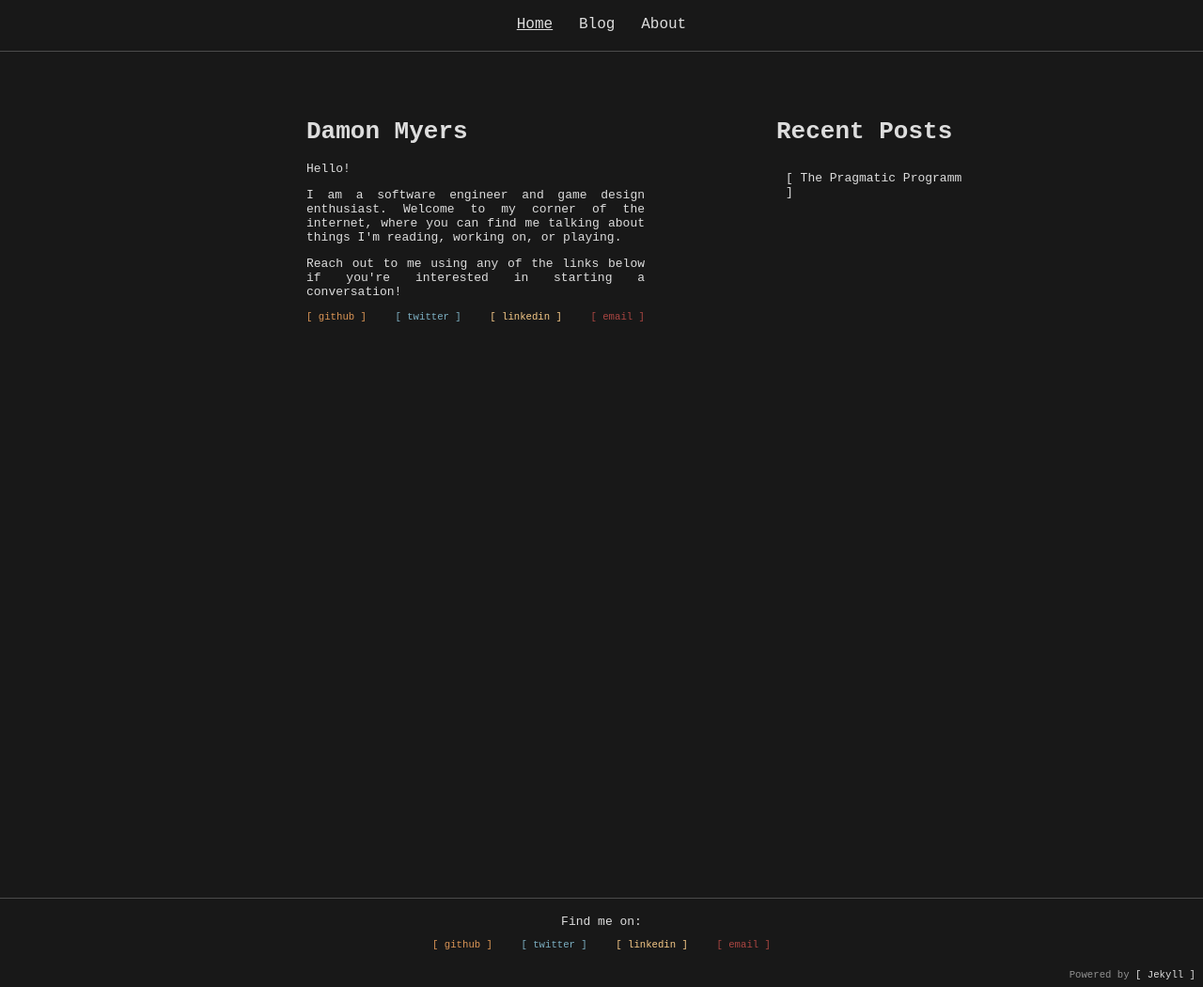
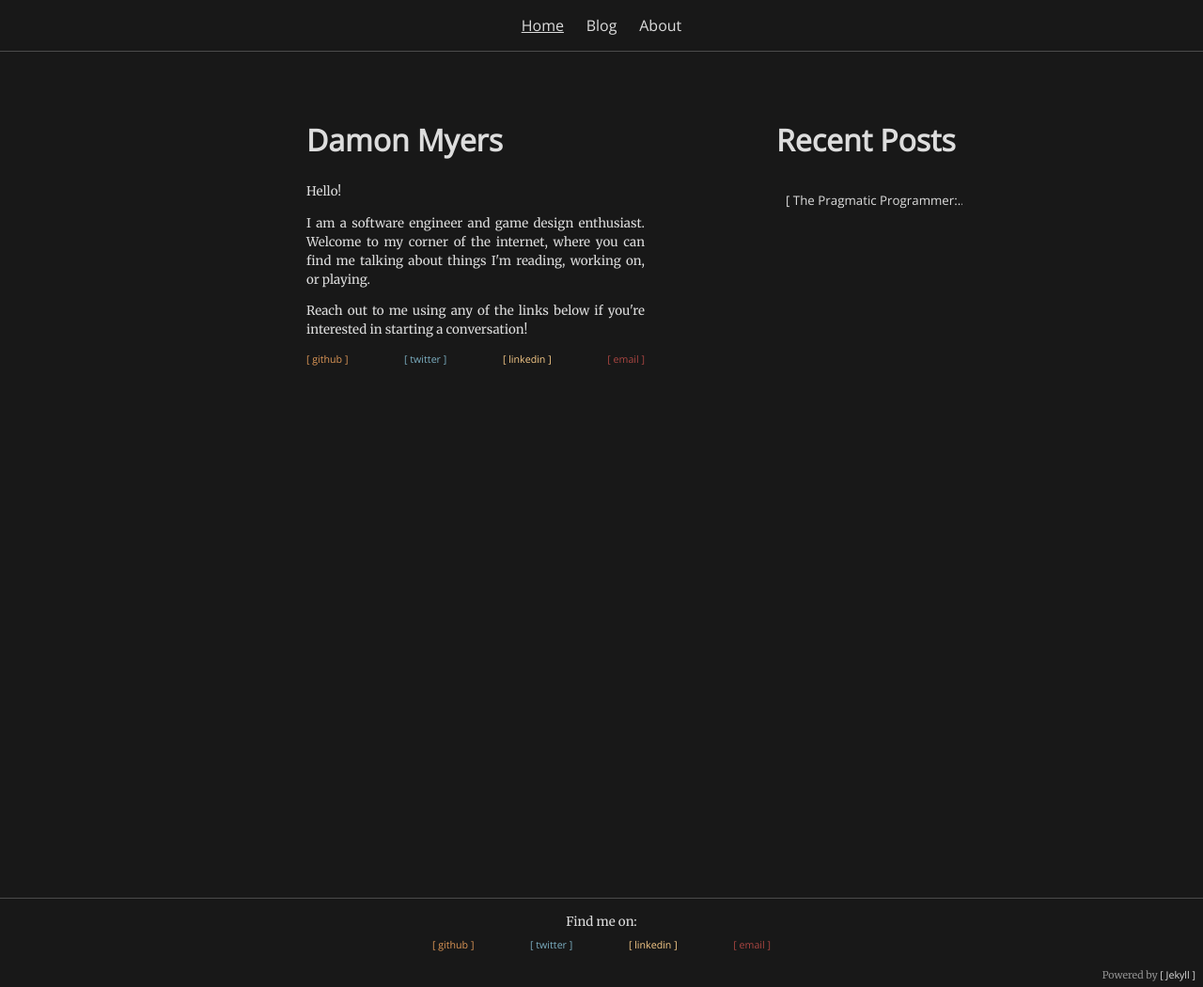
Before and after one commit to damon-myers/damon-myers.github.io, a Jekyll site: the page built from index.html, in a window 1280 px wide. Shown: the whole page at 94% size. Built offline with Jekyll 4.4.1, drawn with Linux system fonts in a browser that asks for light colours.

Commit message:
better styling for reading

```diff
--- a/_includes/head.html
+++ b/_includes/head.html
@@ -4,4 +4,5 @@
     <meta http-equiv="X-UA-Compatible" content="IE=edge">
     <meta name="viewport" content="width=device-width, initial-scale=1">
     <link rel="stylesheet" href="{{ '/assets/css/main.css' | relative_url }}" />
+    <link href="https://fonts.googleapis.com/css?family=Merriweather|Open+Sans" rel="stylesheet">
 </head>
--- a/_sass/_posts.scss
+++ b/_sass/_posts.scss
@@ -1,6 +1,19 @@
 @import "globals";
 
-.posts {
+article {
+    p {
+        text-align: left;
+        text-justify: none;
+    }
+
+    a {
+        font-family: inherit;
+        color: $secondaryTextColor;
+    }
+
+    a::before, a::after {
+        content: none;
+    }
 }
 
 .post-list {
@@ -13,11 +26,15 @@
         height: 40px;
         width: 100%;
         margin-bottom: 12px;
+
+        font-size: 10pt;
     }
 
     .post-date {
         float: right;
         color: $secondaryTextColor;
+
+        font-size: 8pt;
     }
 
     .more-posts {
@@ -27,6 +44,7 @@
 }
 
 @media(min-width: 768px) {
+    // posts is the list of posts on the home page and blog page
     .posts {
         grid-column-start: 2;
 
--- a/assets/css/main.scss
+++ b/assets/css/main.scss
@@ -19,17 +19,25 @@ html, body {
     background: $backgroundColor;
     color: $defaultTextColor;
 
-    font-family: monospace;
+    font-family: 'Merriweather', Georgia, 'Times New Roman', Times, serif;
+    font-size: 100%;
+    line-height: 1.5;
+}
+
+h1 {
+    font-family: 'Open Sans', Helvetica, Arial, sans-serif;
 }
 
 p {
     text-align: justify;
     text-justify: inter-word;
+    font-size: 10pt;
 }
 
 a {
     color: $defaultTextColor;
     text-decoration: none;
+    font-family: 'Open Sans', Helvetica, Arial, sans-serif;
 }
 
 a::before {
@@ -48,6 +56,7 @@ a:hover {
     display: block;
     position: relative;
 
+    max-width: 75%;
     min-height: 100vh;
     overflow: hidden;
 
```
